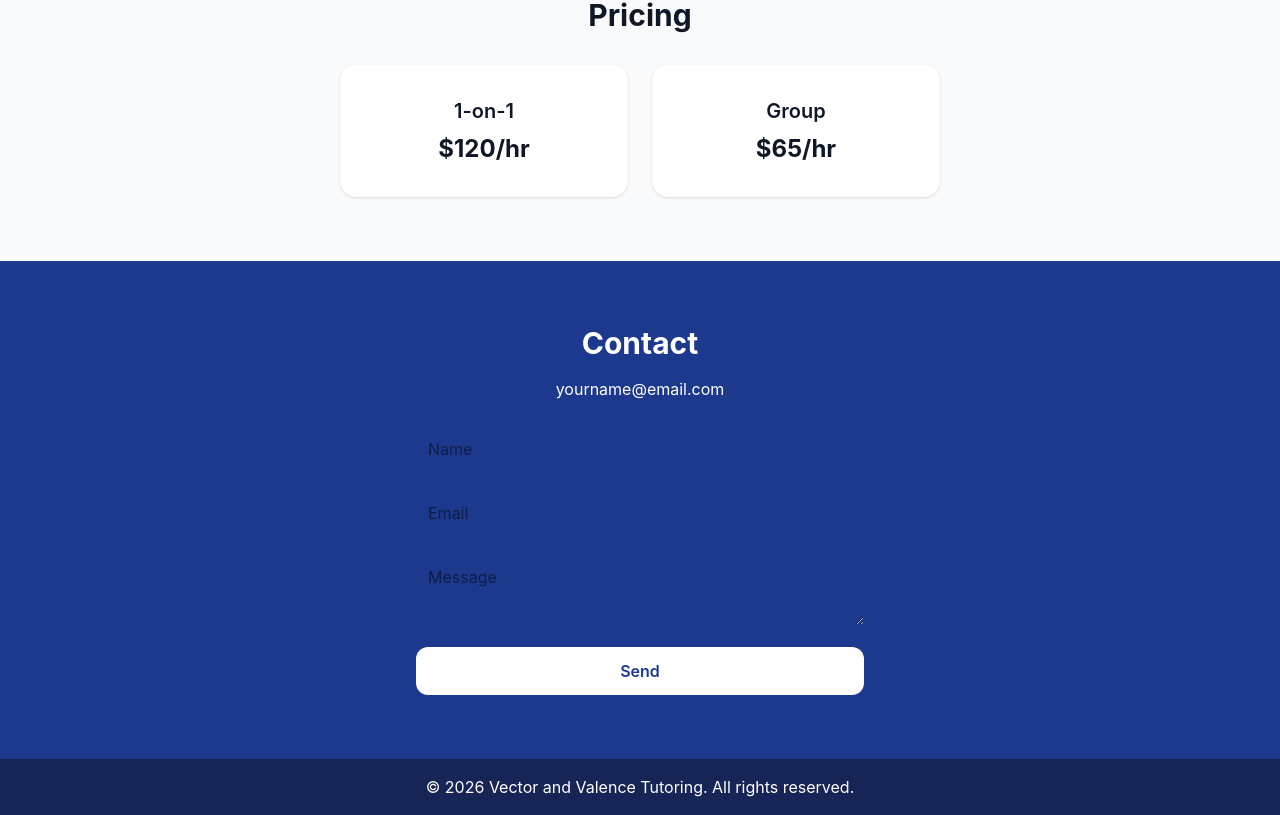
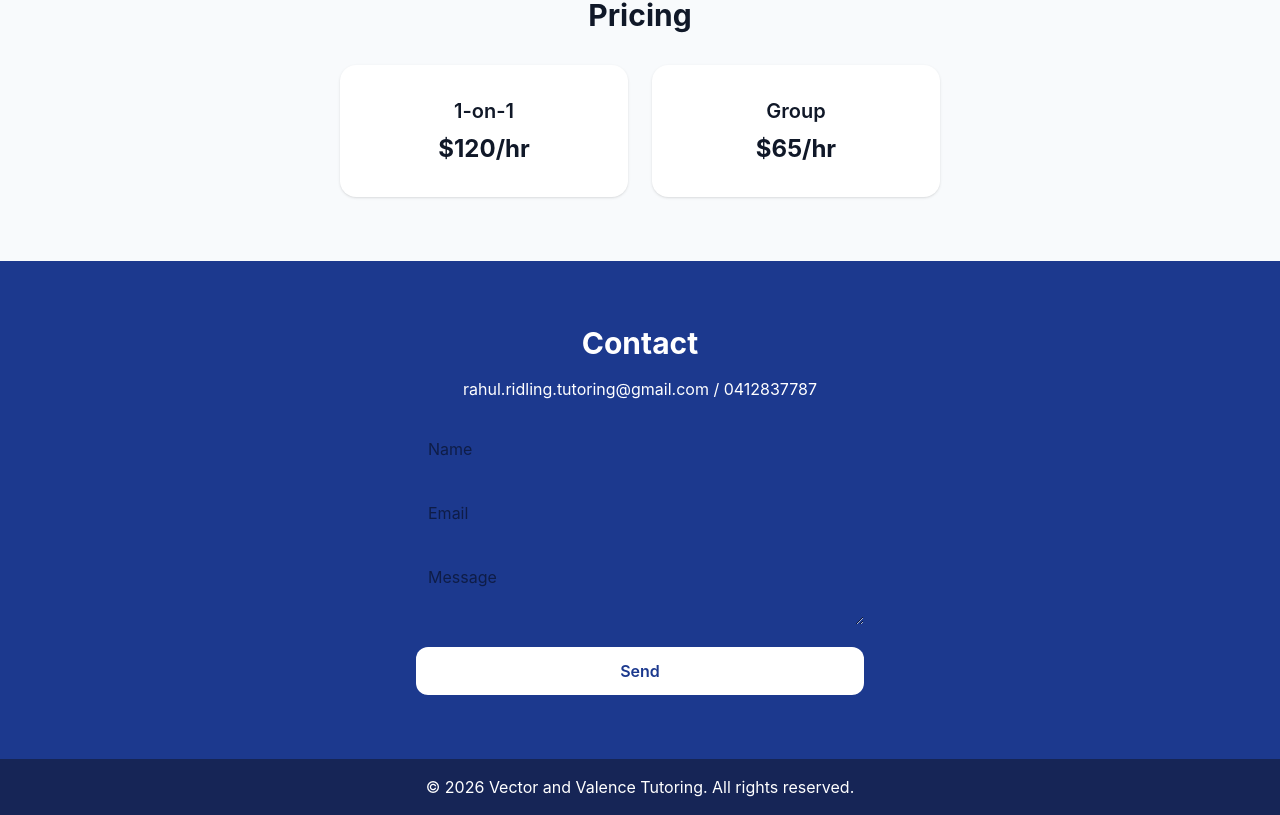
Before and after one commit to rahulridlingtutoring-cloud/tutoring-site, a React (Vite) app: page / in a window 1280 px wide. Shown: the part 1339-2154 px from the top of the page. Built offline with nearby package versions, Linux system fonts and the light colour scheme.

Commit message:
commit 1234567890abcdef1234567890abcdef12345678

```diff
--- a/src/App.jsx
+++ b/src/App.jsx
@@ -90,7 +90,7 @@ export default function App() {
       {/* CONTACT */}
       <section id="contact" className="bg-blue-900 text-white py-16 px-8 text-center">
         <h2 className="text-3xl font-bold mb-4">Contact</h2>
-        <p className="mb-6">yourname@email.com</p>
+        <p className="mb-6">rahul.ridling.tutoring@gmail.com / 0412837787</p>
         <form className="max-w-md mx-auto space-y-4">
           <input className="w-full p-3 rounded text-black" placeholder="Name" />
           <input className="w-full p-3 rounded text-black" placeholder="Email" />
```
